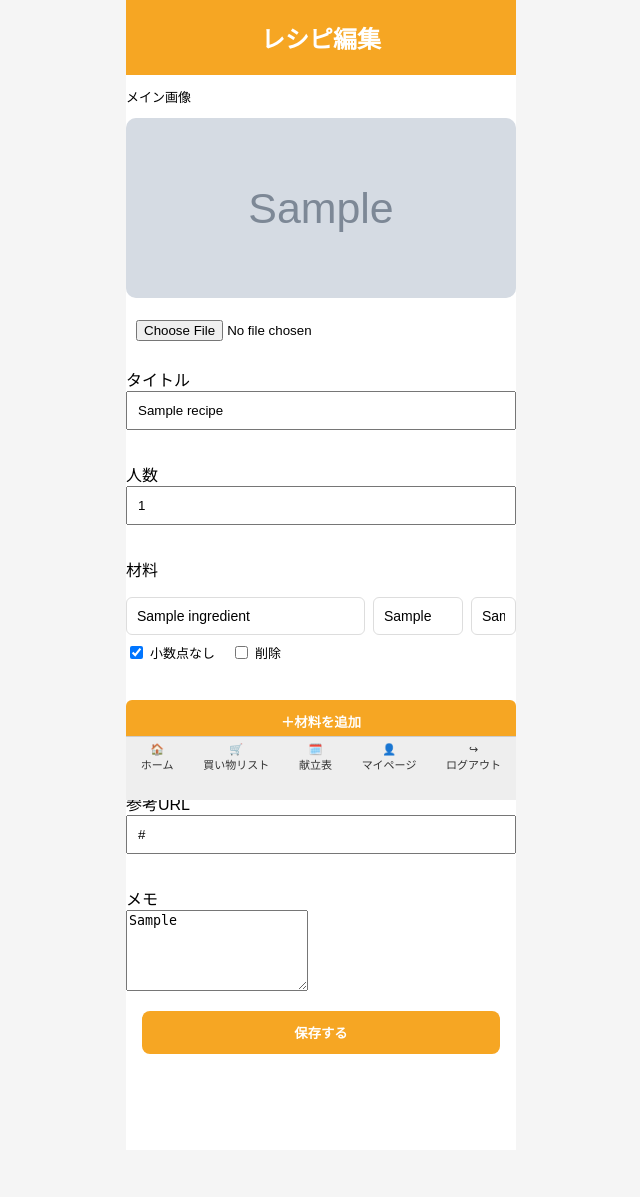
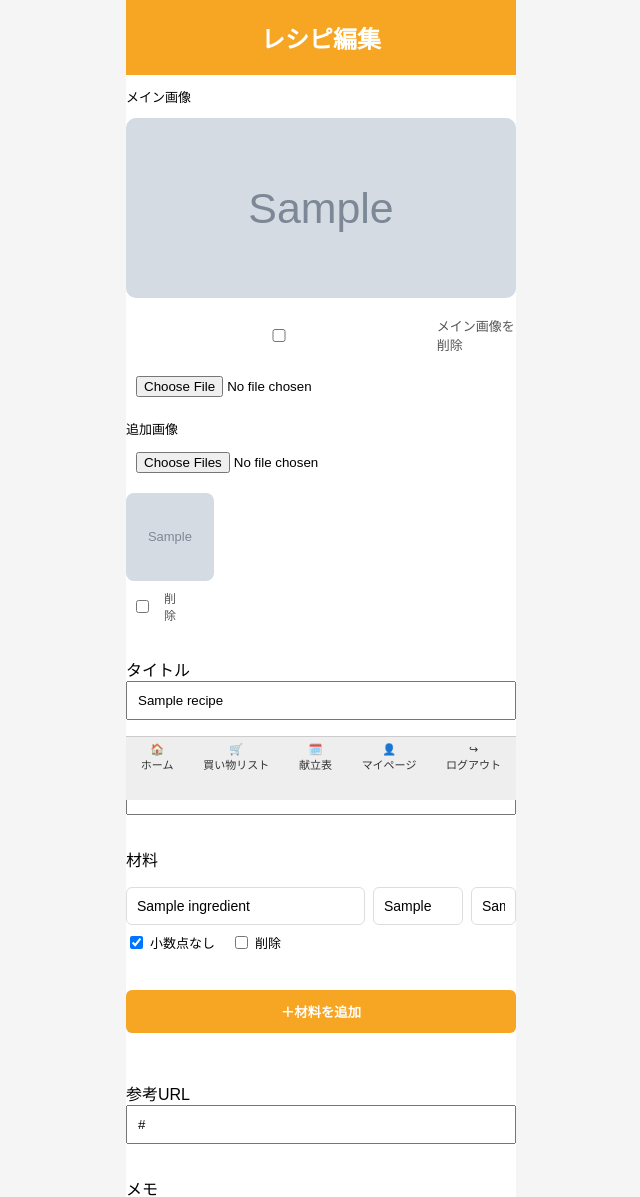
Before and after one commit to kann1025/nikorepibook, a Django app: page /recipe/1/edit/ in a window 1280 px wide. Shown: the top 1197 px of the page, without its empty margins (319-959 px from the left). Before the commit the page ends 1054 px from the top, so only its background shows below. Run offline with Django 5.2, Linux system fonts and the light colour scheme; a user stored in the database is signed in; tables that the repository leaves empty hold one stand-in row (values such as "Sample post"); grey boxes marked "Sample" are stand-in pictures.

Commit message:
レシピ画像の追加と削除機能を追加

```diff
--- a/nikorepibook/app/static/style.css
+++ b/nikorepibook/app/static/style.css
@@ -946,6 +946,42 @@ button {
   margin: 0 !important;
 }
 
+.image-delete-check {
+  display: inline-flex !important;
+  align-items: center;
+  gap: 6px;
+  width: auto !important;
+  margin: 6px 0 12px !important;
+  font-size: 13px;
+  color: #555;
+}
+
+.edit-sub-images {
+  display: flex;
+  gap: 10px;
+  margin: 10px 0 18px;
+  overflow-x: auto;
+}
+
+.edit-sub-image-item {
+  width: 88px;
+  flex-shrink: 0;
+}
+
+.edit-sub-image-item img {
+  width: 88px;
+  height: 88px;
+  object-fit: cover;
+  border-radius: 8px;
+  display: block;
+  margin-bottom: 4px;
+}
+
+.edit-sub-image-item .image-delete-check {
+  font-size: 12px;
+  margin: 4px 0 0 !important;
+}
+
 /* レシピ詳細画面 */
 
 .recipe-detail-section {
@@ -1123,3 +1159,26 @@ button {
 .open-image {
   cursor: pointer;
 }
+
+
+.edit-sub-images {
+  display: flex;
+  gap: 10px;
+  margin: 10px 0 18px;
+  overflow-x: auto;
+}
+
+.edit-sub-image-item {
+  width: 88px;
+  flex-shrink: 0;
+}
+
+.edit-sub-image-item img {
+  width: 88px !important;
+  height: 88px !important;
+  max-width: 88px !important;
+  object-fit: cover;
+  border-radius: 8px;
+  display: block;
+  margin-bottom: 4px;
+}
--- a/nikorepibook/app/templates/app/recipe_edit.html
+++ b/nikorepibook/app/templates/app/recipe_edit.html
@@ -18,9 +18,36 @@
               <div class="edit-current-image">
                 <img src="{{ recipe.image.url }}" alt="{{ recipe.title }}">
               </div>
+
+              <label class="image-delete-check">
+                <input type="checkbox" name="delete_main_image">
+                メイン画像を削除
+              </label>
             {% endif%}
 
             <input type="file" name="image">
+
+            <label>追加画像</label>
+            <input type="file" name="images" multiple>
+
+            {% if recipe.images.all %}
+              <div class="edit-sub-images">
+                 {% for recipe_image in recipe.images.all %}
+                   <div class="edit-sub-image-item">
+                    <img src="{{ recipe_image.image.url }}" alt="{{ recipe.title }}">
+
+                    <label class="image-delete-check">
+                      <input
+                       type="checkbox"
+                       name="delete_sub_image_ids"
+                       value="{{ recipe_image.id }}"
+                      >
+                      削除
+                    </label>
+                   </div>
+                 {% endfor %}
+              </div>
+            {% endif %}
 
             <p>
                 タイトル<br>
--- a/nikorepibook/app/views.py
+++ b/nikorepibook/app/views.py
@@ -118,8 +118,6 @@ def recipe_edit(request, recipe_id):
 
         recipe.reference_url = request.POST.get("reference_url")
 
-        if image:
-            recipe.image = image
 
         ingredient_ids = request.POST.getlist("ingredient_id")
         ingredient_names = request.POST.getlist("ingredient_name")
@@ -173,7 +171,35 @@ def recipe_edit(request, recipe_id):
                 )
 
 
+
+        if image:
+              recipe.image = image
+
+        if request.POST.get("delete_main_image"):
+            recipe.image.delete(save=False)
+            recipe.image = None
+
         recipe.save()
+
+        delete_sub_image_ids = request.POST.getlist("delete_sub_image_ids")
+
+        delete_images = RecipeImage.objects.filter(
+            id__in=delete_sub_image_ids,
+            recipe=recipe
+        )
+
+        for delete_image in delete_images:
+            delete_image.image.delete(save=False)
+            delete_image.delete()
+
+
+        images = request.FILES.getlist("images")
+
+        for image_file in images:
+            RecipeImage.objects.create(
+                recipe=recipe,
+                image=image_file
+            )
 
         return redirect("recipe_detail", recipe_id=recipe.id)
 
```
